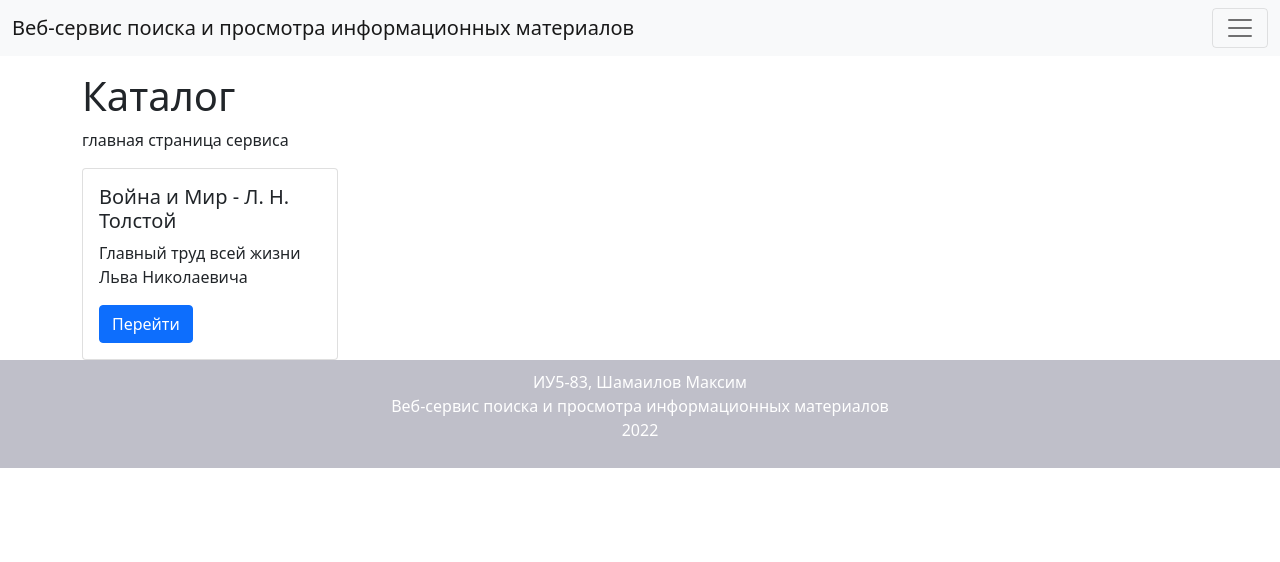
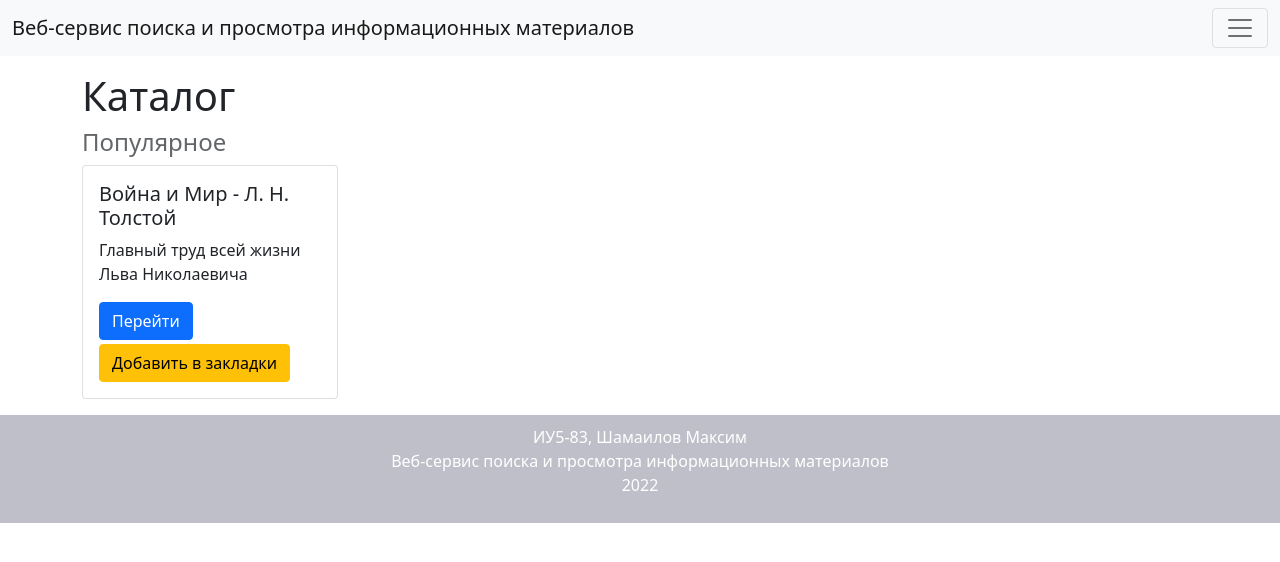
Before and after one commit to ShamailovMax/online-reader-client, a React (Create React App) app: page / in a window 1280 px wide. Shown: the top 562 px of the page. Built offline with nearby package versions, Linux system fonts and the light colour scheme.

Commit message:
started to code books list

```diff
--- a/src/Header.js
+++ b/src/Header.js
@@ -24,7 +24,7 @@ export const Header = () => {
               </Offcanvas.Header>
               <Offcanvas.Body>
                 <Nav className="justify-content-end flex-grow-1 pe-3">
-                <Nav.Link href="/profile">Мой профиль</Nav.Link>
+                  <Nav.Link href="/profile">Мой профиль</Nav.Link>
                   <Nav.Link href="/">Каталог</Nav.Link>
                   <Nav.Link href="/my-books">
                     Мои информационные материалы
--- a/src/Home.js
+++ b/src/Home.js
@@ -1,19 +1,34 @@
-import React from "react";
+import React, { useState } from "react";
 import { Button, Card, Container } from "react-bootstrap";
 
 export const Home = () => {
+  const [addedToFavorites, setAddedToFavorites] = useState(false);
+
   return (
     <>
       <Container>
         <h1>Каталог</h1>
-        <p>главная страница сервиса</p>
-        <Card style={{ width: "16rem" }}>
+        <h4 style={{ color: '#636669' }}>Популярное</h4>
+        <Card style={{ width: "16rem", marginBottom: '1rem' }}>
           <Card.Body>
             <Card.Title>Война и Мир - Л. Н. Толстой</Card.Title>
             <Card.Text>Главный труд всей жизни Льва Николаевича</Card.Text>
-            <Button href="/book" variant="primary">
-              Перейти
-            </Button>
+            <div>
+              <Button href="/book" variant="primary">
+                Перейти
+              </Button>
+              <Button
+                variant={!addedToFavorites ? "warning" : "danger"}
+                className="mt-1"
+                onClick={() => {
+                  setAddedToFavorites(!addedToFavorites);
+                }}
+              >
+                {!addedToFavorites
+                  ? "Добавить в закладки"
+                  : "Удалить из закладок"}
+              </Button>
+            </div>
           </Card.Body>
         </Card>
       </Container>
--- a/src/Login.js
+++ b/src/Login.js
@@ -4,7 +4,7 @@ import { useState } from "react";
 import { useNavigate } from "react-router-dom";
 
 const style = {
-  width: "40vw",
+  width: "500px",
   textAlign: "center",
   justifyContent: "center",
 };
--- a/src/Profile.js
+++ b/src/Profile.js
@@ -6,7 +6,7 @@ import { useNavigate } from "react-router-dom";
 export const Profile = () => {
   const [isloaded, setLoaded] = useState(false);
 
-  let profile_data = "";
+  let profile_data = ""; // пока не придумал для чего оно тут
 
   const [userName, setUserName] = useState("");
 
@@ -29,6 +29,7 @@ export const Profile = () => {
     return () => {};
   }, []);
 
+  // выход из аккаунта
   const handleOnExit = async (e) => {
     e.preventDefault();
     let result = await fetch("http://localhost:5000/unlogin", {
@@ -38,6 +39,7 @@ export const Profile = () => {
         "Content-Type": "application/json",
       },
     });
+
     result.text().then(function (result_text) {
       if (result_text === "user_not_login") {
         alert("User not login!");
@@ -57,9 +59,13 @@ export const Profile = () => {
         </Form.Text>
         <br />
         {userName ? (
-          <Button href="/login" onClick={handleOnExit}>
-            Выйти
-          </Button>
+          <>
+            <Button href="/login" onClick={handleOnExit}>
+              Выйти
+            </Button>
+            <h3>Мои книги</h3>
+            <h3>Предпочтения в жанрах</h3>
+          </>
         ) : (
           <a href="/login">Войти</a>
         )}
```
